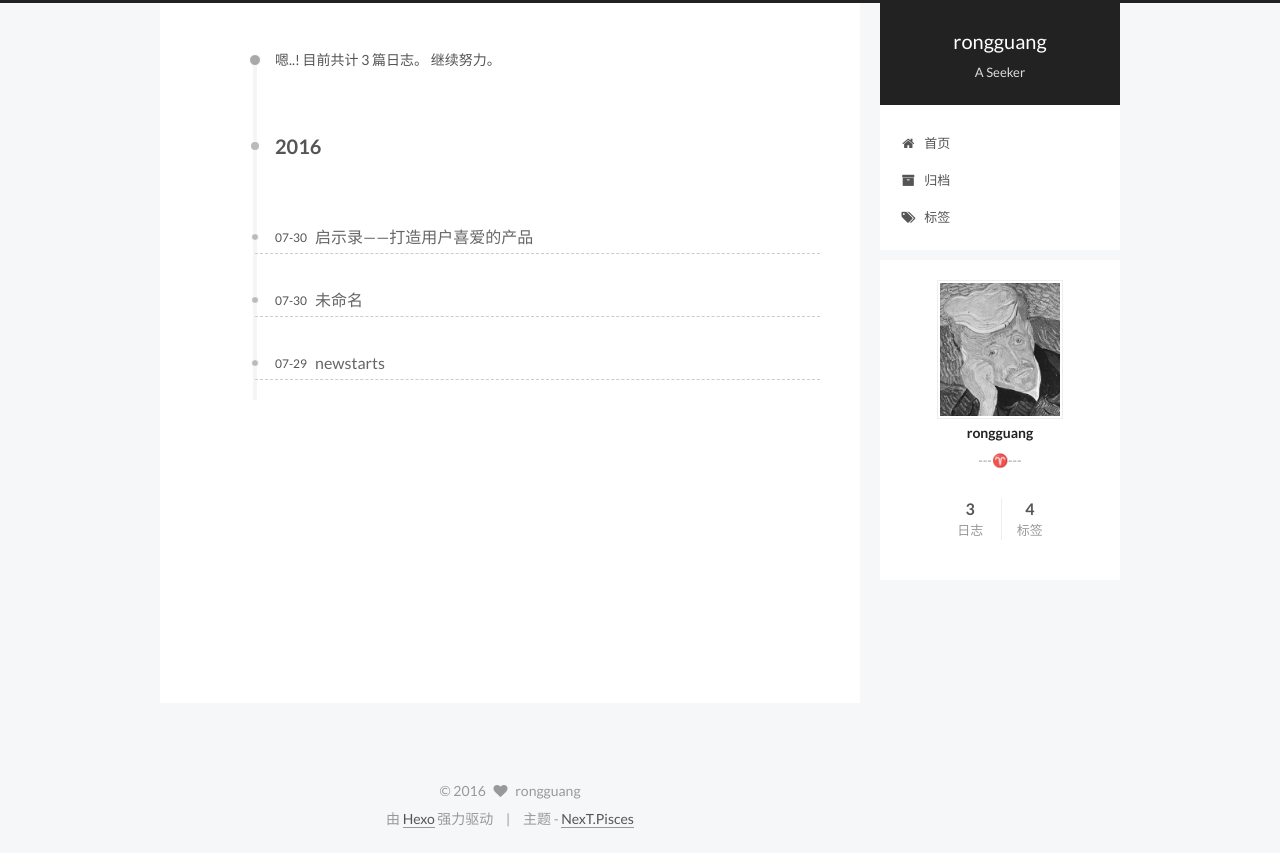
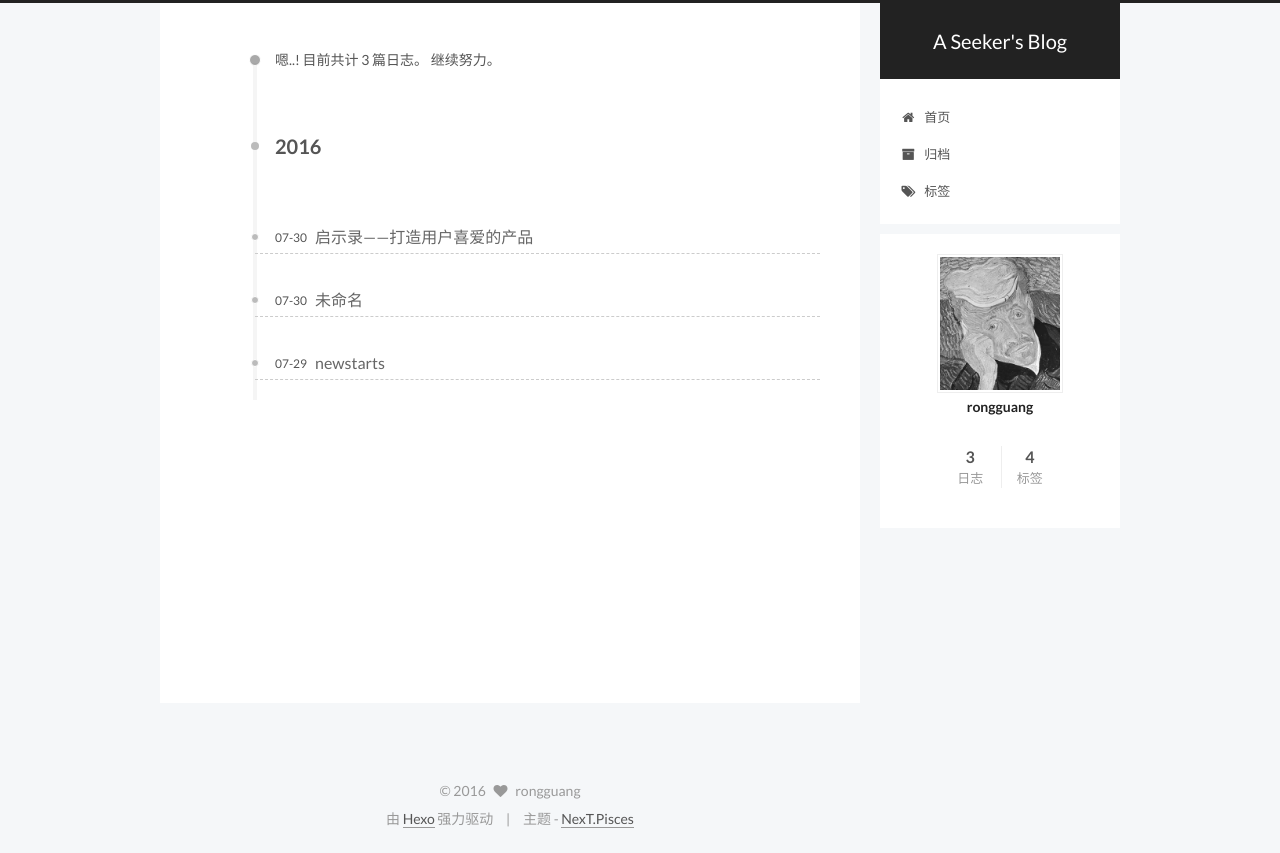
Before and after one commit to yinrongguang/yinrongguang.github.io, a plain HTML site: page archives/2016/07/index.html in a window 1280 px wide. Drawn offline with Linux system fonts and the light colour scheme.

Commit message:
Site updated: 2016-08-01 01:24:24

```diff
--- a/archives/2016/07/index.html
+++ b/archives/2016/07/index.html
@@ -84,15 +84,12 @@
 
 
 
-<meta name="description" content="---♈---">
 <meta property="og:type" content="website">
-<meta property="og:title" content="rongguang">
+<meta property="og:title" content="A Seeker's Blog">
 <meta property="og:url" content="http://yoursite.com/archives/2016/07/index.html">
-<meta property="og:site_name" content="rongguang">
-<meta property="og:description" content="---♈---">
+<meta property="og:site_name" content="A Seeker's Blog">
 <meta name="twitter:card" content="summary">
-<meta name="twitter:title" content="rongguang">
-<meta name="twitter:description" content="---♈---">
+<meta name="twitter:title" content="A Seeker's Blog">
 
 
 
@@ -115,7 +112,7 @@
 
   <link rel="canonical" href="http://yoursite.com/archives/2016/07/"/>
 
-  <title> 归档 | rongguang </title>
+  <title> 归档 | A Seeker's Blog </title>
 </head>
 
 <body itemscope itemtype="http://schema.org/WebPage" lang="zh-Hans">
@@ -146,11 +143,11 @@
   <div class="custom-logo-site-title">
     <a href="/"  class="brand" rel="start">
       <span class="logo-line-before"><i></i></span>
-      <span class="site-title">rongguang</span>
+      <span class="site-title">A Seeker's Blog</span>
       <span class="logo-line-after"><i></i></span>
     </a>
   </div>
-  <p class="site-subtitle">A Seeker</p>
+  <p class="site-subtitle"></p>
 </div>
 
 <div class="site-nav-toggle">
@@ -381,7 +378,7 @@
                src="/uploads/logo.png"
                alt="rongguang" />
           <p class="site-author-name" itemprop="name">rongguang</p>
-          <p class="site-description motion-element" itemprop="description">---♈---</p>
+          <p class="site-description motion-element" itemprop="description"></p>
         </div>
         <nav class="site-state motion-element">
           <div class="site-state-item site-state-posts">
--- a/css/main.css
+++ b/css/main.css
@@ -1549,7 +1549,7 @@ pre .javascript .function {
   width: 4px;
   height: 4px;
   border-radius: 50%;
-  background: #299eb0;
+  background: #dbffc1;
 }
 .links-of-blogroll {
   font-size: 13px;
```
Also changed, not shown: 2016/07/29/new-file/index.html (+5 -5 lines), 2016/07/30/01-02用户研究丨问卷调查确定需求优先级/index.html (+7 -7 lines), 2016/07/30/读书笔记丨启示录—打造用户喜爱的产品/index.html (+5 -5 lines), archives/2016/index.html (+7 -10 lines), archives/index.html (+7 -10 lines), index.html (+7 -10 lines), tags/RD/index.html (+7 -10 lines), tags/UI/index.html (+7 -10 lines), tags/pm/index.html (+7 -10 lines), tags/读书笔记/index.html (+7 -10 lines).
